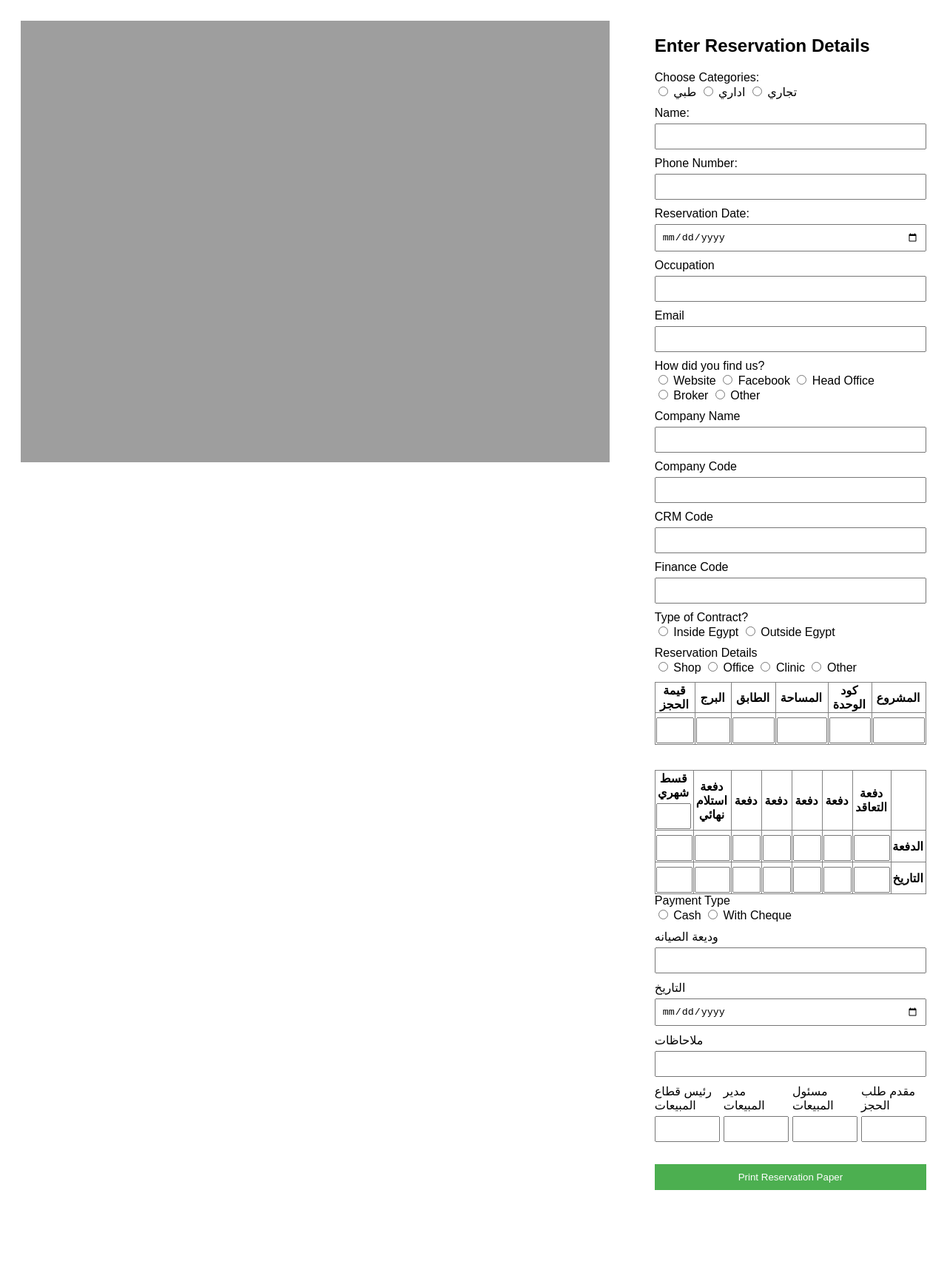
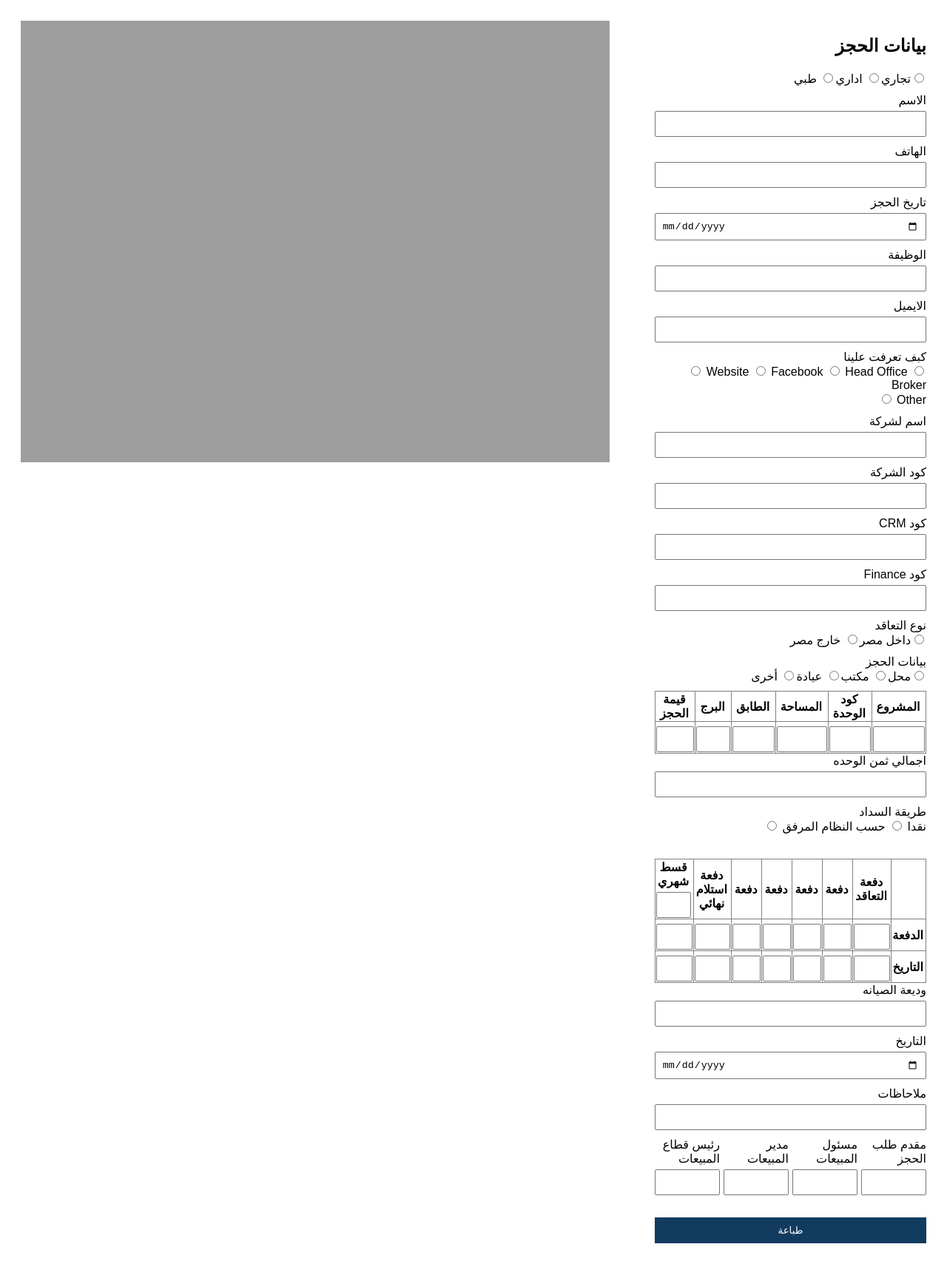
Before and after one commit to asirabdelhady/arqa-reservation, a plain HTML site: page index.html in a window 1280 px wide. Shown: the whole page at 74% size. Before the commit the page ends 1637 px from the top, so only its background shows below. Drawn offline with Linux system fonts and the light colour scheme.

Commit message:
fixing allignment

```diff
--- a/index.html
+++ b/index.html
@@ -12,82 +12,82 @@
     </div>
 
     <div class="form-container">
-        <h2>Enter Reservation Details</h2>
+        <h2>بيانات الحجز</h2>
         <form id="reservationForm">
             <div class="input-field">
-                <label>Choose Categories:</label><br>
-                <input type="radio" id="tujari" name="category" value="نجاري" onchange="updateCanvas()"> تجاري
-                <input type="radio" id="idari" name="category" value="اداري" onchange="updateCanvas()"> اداري
-                <input type="radio" id="tibi" name="category" value="طبي" onchange="updateCanvas()"> طبي
+                تجاري<input type="radio" id="tujari" name="category" value="نجاري" onchange="updateCanvas()">
+                اداري<input type="radio" id="idari" name="category" value="اداري" onchange="updateCanvas()">
+                طبي<input type="radio" id="tibi" name="category" value="طبي" onchange="updateCanvas()">
             </div>
             <div class="input-field">
-                <label for="name">Name:</label>
+                <label for="name">الاسم</label>
                 <input type="text" id="name" name="name" maxlength="39" oninput="updateCanvas()">
             </div>
             <div class="input-field">
-                <label for="phone">Phone Number:</label>
+                <label for="phone">الهاتف</label>
                 <input type="text" id="phone" name="phone" maxlength="13" oninput="updateCanvas()">
             </div>
             <div class="input-field">
-                <label for="date">Reservation Date:</label>
+                <label for="date">تاريخ الحجز</label>
                 <input type="date" id="date" name="date" oninput="updateCanvas()">
             </div>
             <div class="input-field">
-                <label for="occupation">Occupation</label>
+                <label for="occupation">الوظيفة</label>
                 <input type="text" id="occupation" name="occupation" maxlength="39" oninput="updateCanvas()">
             </div>
             <div class="input-field">
-                <label for="email">Email</label>
+                <label for="email">الايميل</label>
                 <input type="text" id="email" name="email" maxlength="39" oninput="updateCanvas()">
             </div>
             <div class="input-field">
-                <label>How did you find us?</label><br>
+                <label>كبف تعرفت علينا</label><br>
                 <input type="radio" id="website" name="howDidYouFindUS" value="facebook" onchange="updateCanvas()"> Website
                 <input type="radio" id="facebook" name="howDidYouFindUS" value="instagram" onchange="updateCanvas()"> Facebook
-                <input type="radio" id="headoffice" name="howDidYouFindUS" value="headOffice" onchange="updateCanvas()"> Head Office <br>
-                <input type="radio" id="broker" name="howDidYouFindUS" value="broker" onchange="updateCanvas()"> Broker
+                <input type="radio" id="headoffice" name="howDidYouFindUS" value="headOffice" onchange="updateCanvas()"> Head Office
+                <input type="radio" id="broker" name="howDidYouFindUS" value="broker" onchange="updateCanvas()"> Broker <br>
                 <input type="radio" id="other" name="howDidYouFindUS" value="other" onchange="updateCanvas()"> Other
             </div>
             <div class="input-field"  id="otherHowField" style="display: none;">
-                <label for="otherHow">How did you find out about us</label>
+                <label for="otherHow">وسيلة التعاف</label>
                 <input type="text" id="otherHow" name="otherHow" maxlength="64" oninput="updateCanvas()">
             </div>
             <div class="input-field" id="brokerNameField" style="display: none;">
-                <label for="brokerName">Broker Name</label>
+                <label for="brokerName">اسم البائع</label>
                 <input type="text" id="brokerName" name="brokerName" maxlength="49" oninput="updateCanvas()">
             </div>
             <div class="input-field">
-                <label for="companyName">Company Name</label>
+                <label for="companyName">اسم لشركة</label>
                 <input type="text" id="companyName" name="companyName" maxlength="49" oninput="updateCanvas()">
             </div>
             <div class="input-field">
-                <label for="companyCode">Company Code</label>
+                <label for="companyCode">كود الشركة</label>
                 <input type="text" id="companyCode" name="companyCode" maxlength="29" oninput="updateCanvas()">
             </div>
             <div class="input-field">
-                <label for="crmCode">CRM Code</label>
+                <label for="crmCode">CRM كود</label>
                 <input type="text" id="crmCode" name="crmCode" maxlength="49" oninput="updateCanvas()">
             </div>
             <div class="input-field">
-                <label for="financeCode">Finance Code</label>
+                <label for="financeCode">Finance كود</label>
                 <input type="text" id="financeCode" name="financeCode" maxlength="28" oninput="updateCanvas()">
             </div>
             <div class="input-field">
-                <label>Type of Contract?</label><br>
-                <input type="radio" id="insideEgypt" name="contract" value="insideEgypt" onchange="updateCanvas()"> Inside Egypt
-                <input type="radio" id="outsideEgypt" name="contract" value="outsideEgypt" onchange="updateCanvas()"> Outside Egypt
+                <label>نوع التعاقد</label><br>
+                داخل مصر<input type="radio" id="insideEgypt" name="contract" value="insideEgypt" onchange="updateCanvas()">
+                خارج مصر<input type="radio" id="outsideEgypt" name="contract" value="outsideEgypt" onchange="updateCanvas()">
             </div>
             <div class="input-field">
-                <label>Reservation Details</label><br>
-                <input type="radio" id="shopDetails" name="reservationDetails" value="shopDetails" onchange="updateCanvas()"> Shop
-                <input type="radio" id="officeDetails" name="reservationDetails" value="officeDetails" onchange="updateCanvas()"> Office
-                <input type="radio" id="clinicDetails" name="reservationDetails" value="clinicDetails" onchange="updateCanvas()"> Clinic
-                <input type="radio" id="otherDetails" name="reservationDetails" value="otherDetails" onchange="updateCanvas()"> Other
+                <label>بيانات الحجز</label><br>
+                محل<input type="radio" id="officeDetails" name="reservationDetails" value="officeDetails" onchange="updateCanvas()">
+                مكتب<input type="radio" id="clinicDetails" name="reservationDetails" value="clinicDetails" onchange="updateCanvas()">
+                عيادة<input type="radio" id="otherDetails" name="reservationDetails" value="otherDetails" onchange="updateCanvas()">
+                أخرى<input type="radio" id="shopDetails" name="reservationDetails" value="shopDetails" onchange="updateCanvas()">
             </div>
             <div class="input-field" id="otherDetailsFields" style="display: none;">
-                <label for="otherDetailsInput">What type is the unit?</label>
+                <label for="otherDetailsInput">أخرى</label>
                 <input type="text" id="otherDetailsInput" name="otherDetailsInput" maxlength="20" oninput="updateCanvas()">
             </div>
+
             <table border="1">
                 <thead>
                     <tr>
@@ -110,10 +110,15 @@
                     </tr>
                 </tbody>
             </table>
-            <!-- <div class="input-field">
+            <div class="input-field">
                 <label for="totalUnitPrice">اجمالي ثمن الوحده</label><br>
                 <input type="number" id="totalUnitPrice" name="totalUnitPrice" maxlength="49" oninput="updateCanvas()">
-            </div> -->
+            </div>
+            <div class="input-field">
+                <label>طريقة السداد</label><br>
+                <input type="radio" id="typeCash" name="paymentType" value="typeCash" onchange="updateCanvas()"> نقدا
+                <input type="radio" id="typeCheque" name="paymentType" value="typeCheque" onchange="updateCanvas()"> حسب النظام المرفق
+            </div>
             <p id="numberInWords"></p>
             <br>
             <table border="1">
@@ -153,11 +158,7 @@
                     </tr>
                 </tbody>
             </table>
-            <div class="input-field">
-                <label>Payment Type</label><br>
-                <input type="radio" id="typeCash" name="paymentType" value="typeCash" onchange="updateCanvas()"> Cash
-                <input type="radio" id="typeCheque" name="paymentType" value="typeCheque" onchange="updateCanvas()"> With Cheque
-            </div>
+
             <div class="input-field">
                 <label for="serviceDeposit">وديعة الصيانه</label><br>
                 <input type="text" id="serviceDeposit" name="serviceDeposit" maxlength="49" oninput="updateCanvas()">
@@ -176,7 +177,7 @@
                 <input type="text" id="headOfSales" name="headOfSales maxlength="49" oninput="updateCanvas()">
             </div>
             <div class="input-field">
-                <label for="salesSupervisor">مدير المبيعات</label><br>
+                <label for="salesSupervisor">مدير<br> المبيعات</label><br>
                 <input type="text" id="salesSupervisor" name="salesSupervisor" maxlength="49" oninput="updateCanvas()">
             </div>
             <div class="input-field">
@@ -188,7 +189,7 @@
                 <input type="text" id="applicant" name="applicant" maxlength="49" oninput="updateCanvas()">
             </div>
            </div>
-            <button type="button" onclick="printCanvas()">Print Reservation Paper</button>
+            <button style="color: white; background-color: #123B60;" type="button" onclick="printCanvas()">طباعة</button>
         </form>
     </div>
 
--- a/script.js
+++ b/script.js
@@ -5,16 +5,17 @@ const centeredInputs = ['project']; // Example: input fields that should be cent
 
 //comment
 // Define the positions for the checkboxes (adjust these for correct positioning)
-const tujariPosition = { x: 942, y: 505 };  // Example position for نجاري
-const idariPosition = { x: 2443, y: 505 };   // Example position for اداري
-const tibiPosition = { x: 1693, y: 505 };    // Example position for طبي
-const insideEgyptPosition = { x: 2015, y: 1205 };    // Example position for طبي
-const outsideEgyptPosition = { x: 842, y: 1205 };    // Example position for طبي
-const websitePosition = { x: 350, y: 763 };  // Example position for نجاري
-const facebookPosition = { x: 800, y: 763 };   // Example position for اداري
-const headofficePosition = { x: 1285, y: 763 };    // Example position for طبي
-const brokerPosition = { x: 1645, y: 763 };    // Example position for طبي
-const otherPosition = { x: 1972, y: 763 };
+
+const tujariPosition = { x: 1720, y: 505 };  // Example position for نجاري
+const idariPosition = { x: 970, y: 505 };   // Example position for اداري
+const tibiPosition = { x: 2470, y: 505 };    // Example position for طبي
+const insideEgyptPosition = { x: 869, y: 1210 };    // Example position for طبي
+const outsideEgyptPosition = { x: 2040, y: 1210 };    // Example position for طبي
+const websitePosition = { x: 375, y: 770 };  // Example position for نجاري
+const facebookPosition = { x: 825, y: 770 };   // Example position for اداري
+const headofficePosition = { x: 1305, y: 770 };    // Example position for طبي
+const brokerPosition = { x: 1670, y: 770 };    // Example position for طبي
+const otherPosition = { x: 1999, y: 770 };
 const shopDetailsPostition = {x: 2465, y: 1435 }
 const officeDetailsPosition = {x: 1775, y: 1435 }
 const clinicDetailsPosition = {x: 1040, y: 1435 }
@@ -64,8 +65,8 @@ const companyCodePosition = { x: 685, y: 980};  // Adjust this for correct posit
 const crmCodePosition = { x: 2145, y: 1060};  // Adjust this for correct positioning
 const financeCodePosition = { x: 685, y: 1060};  // Adjust this for correct positioning
 const otherDetailsInputPosition = { x: 400, y: 1370 };  // Adjust this for correct positioning
-const typeCashPosition = {x: 1910, y: 1870 }
-const typeChequePosition = {x: 960, y: 1870 }
+const typeCashPosition = {x: 960, y: 1870 }
+const typeChequePosition = {x: 1910, y: 1870 }
 
 
 
--- a/styles.css
+++ b/styles.css
@@ -13,6 +13,7 @@ body {
 .form-container {
     width: 30%;
     margin-left: auto; /* Push the form container to the right */
+    text-align: right; /* Align text and inputs to the right */
 }
 
 #reservationCanvas {
```
